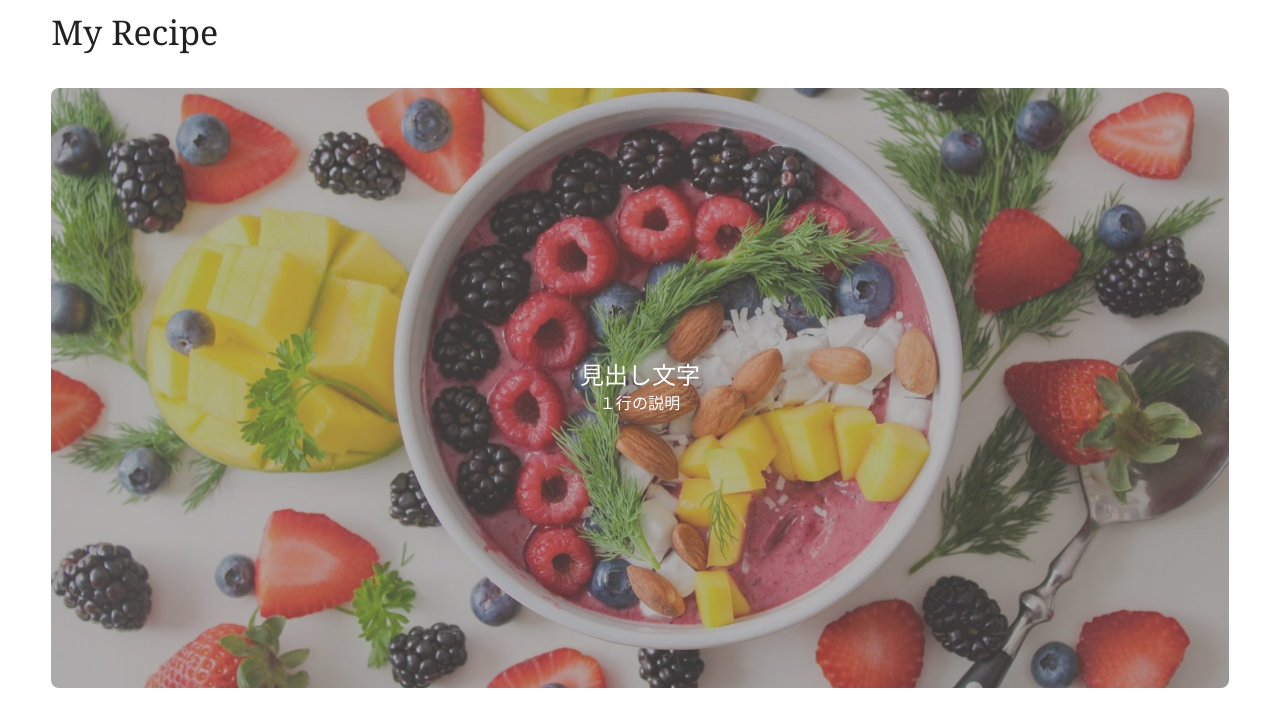
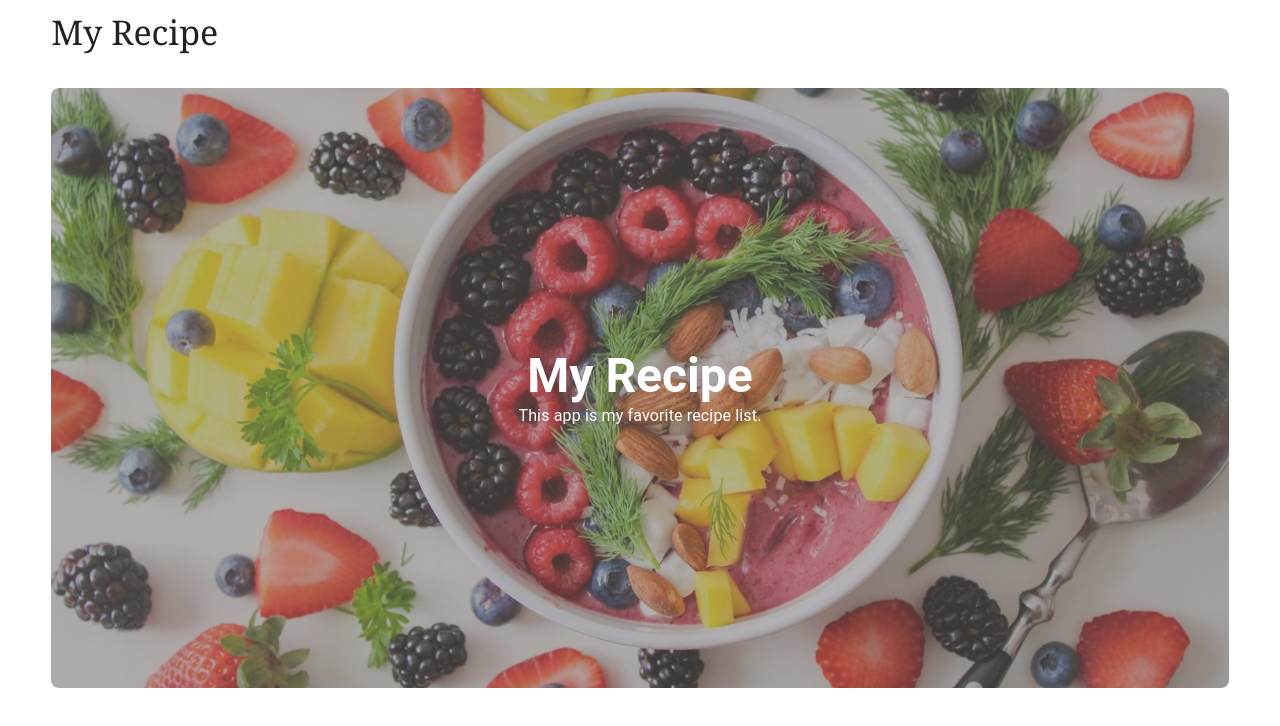
Before and after one commit to nkserveren26/myrecipe-frontend, a React (Create React App) app: page / in a window 1280 px wide. Shown: the top 726 px of the page. Built offline with nearby package versions, Linux system fonts and the light colour scheme.

Commit message:
トップヘッダーの文字を編集

```diff
--- a/src/App.tsx
+++ b/src/App.tsx
@@ -44,11 +44,11 @@ function App() {
               textAlign: 'center',
             }}
           >
-            <Typography variant="h5" component="h2">
-              見出し文字
+            <Typography variant="h3" sx={{ fontWeight: 'bold' }}>
+              My Recipe
             </Typography>
             <Typography variant="body1">
-              １行の説明
+              This app is my favorite recipe list.
             </Typography>
           </Box>
         </Box>
```
